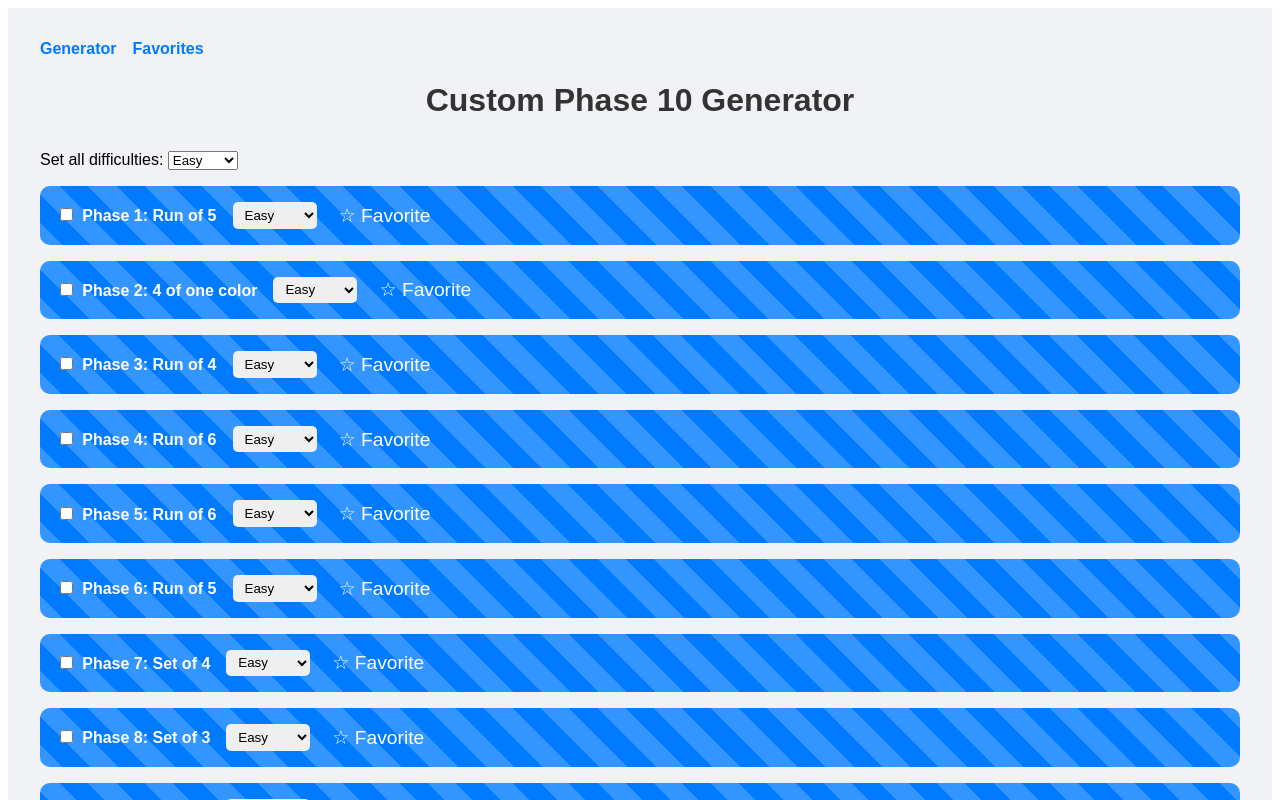
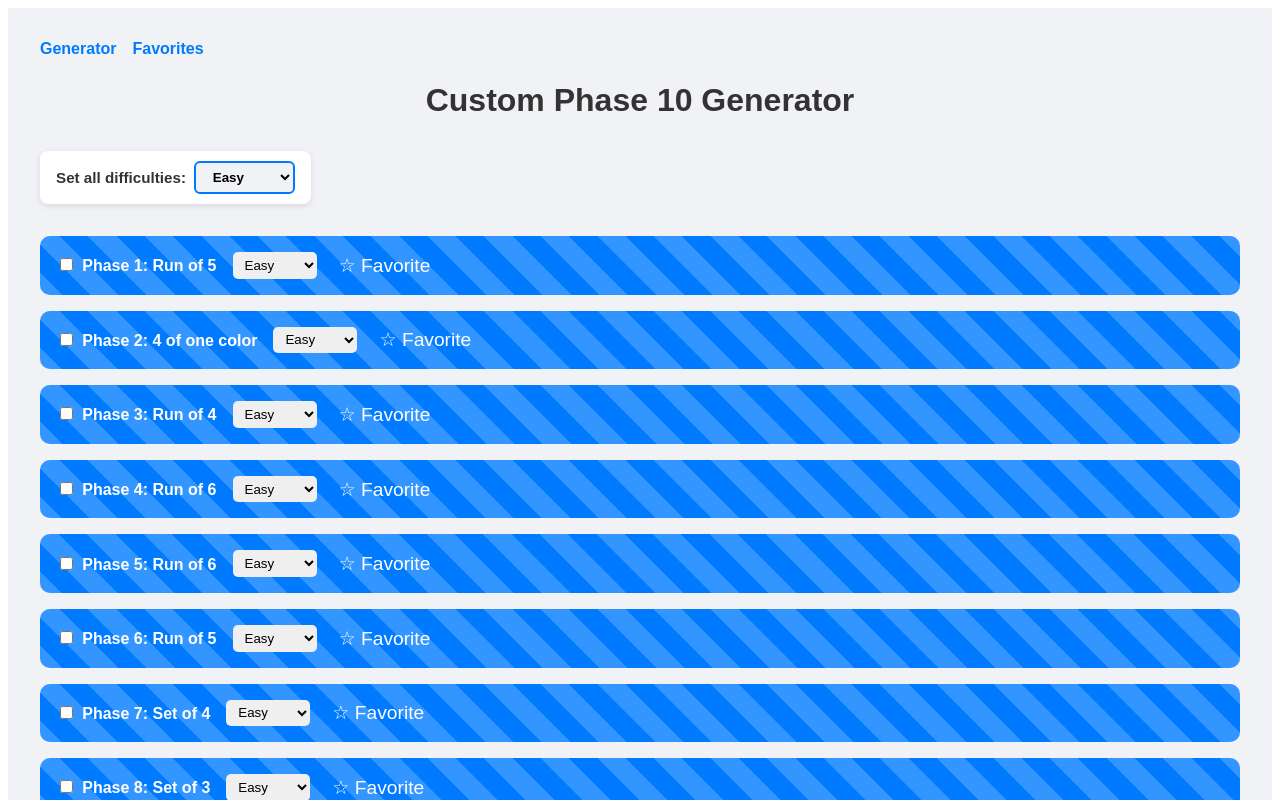
Before and after one commit to IronBryce2011/phase10-gen, a React (Vite) app: page / in a window 1280 px wide. Shown: the top 800 px of the page. Built offline with nearby package versions, Linux system fonts and the light colour scheme.

Commit message:
Update App.css

```diff
--- a/src/App.css
+++ b/src/App.css
@@ -122,6 +122,45 @@
 .regenerate-btn:active {
   animation: shake 0.3s;
 }
+/* Master dropdown container */
+.master-dropdown {
+  display: flex;
+  align-items: center;
+  gap: 0.5rem;
+  background-color: #fff;
+  border-radius: 8px;
+  padding: 0.6rem 1rem;
+  box-shadow: 0 2px 6px rgba(0,0,0,0.1);
+  margin-bottom: 1rem;
+  align-self: flex-start;
+}
+
+/* Master dropdown label */
+.master-dropdown label {
+  font-weight: bold;
+  color: #333;
+  font-size: 0.95rem;
+}
+
+/* Master dropdown select */
+.master-dropdown select {
+  padding: 0.4rem 0.8rem;
+  border-radius: 6px;
+  border: 2px solid #007bff;
+  background-color: #f0f2f5;
+  cursor: pointer;
+  font-weight: bold;
+  transition: all 0.2s ease;
+}
+
+/* Hover + focus effect */
+.master-dropdown select:hover,
+.master-dropdown select:focus {
+  background-color: #e7f0ff;
+  border-color: #0056b3;
+  outline: none;
+}
+
 
 /* Animations */
 @keyframes fadeInUp {
```
